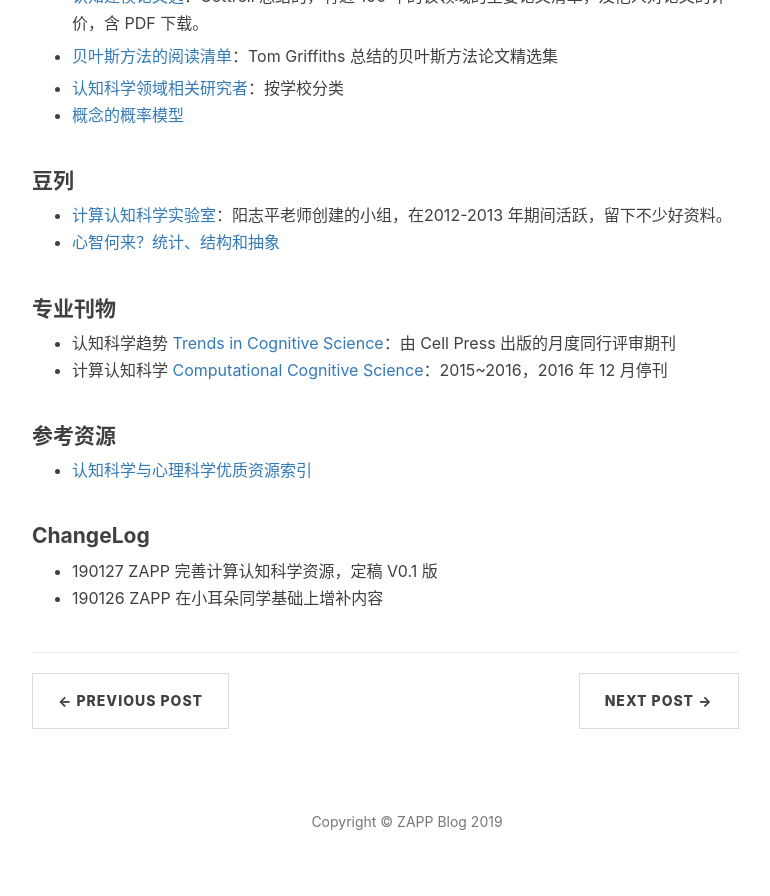
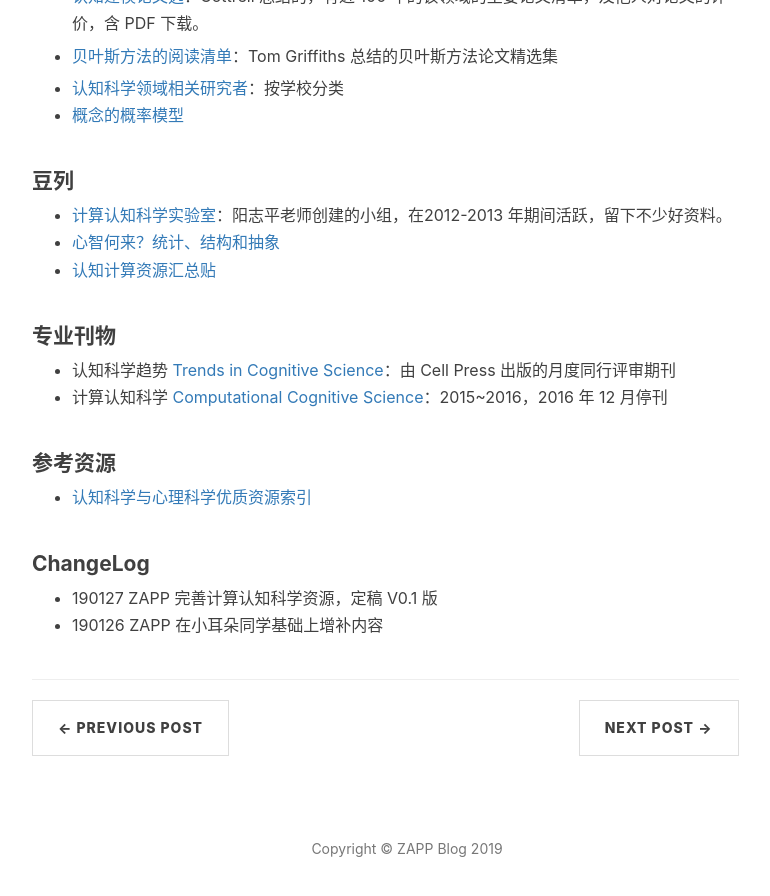
Before and after one commit to zapp926/blog, a Jekyll site: the page built from _posts/2019-01-27-ccogci.md, in a window 1280 px wide and 900 px high, scrolled down 3652 px. Shown: the top 896 px of the window, without its empty margins (233-1003 px from the left). Built offline with Jekyll 4.4.1, drawn with Linux system fonts in a browser that asks for light colours; nearby versions of some CDN libraries; comment, search, counter and statistics services are not loaded.

Commit message:
change content

```diff
--- a/_posts/2019-01-27-ccogci.md
+++ b/_posts/2019-01-27-ccogci.md
@@ -121,6 +121,7 @@ tags:
 #### 豆列
 * [计算认知科学实验室](https://www.douban.com/group/391831/)：阳志平老师创建的小组，在2012-2013 年期间活跃，留下不少好资料。
 * [心智何来？统计、结构和抽象](https://www.douban.com/group/topic/28366354/?author=1)
+* [认知计算资源汇总贴](https://www.douban.com/group/topic/28379190/)
 
 #### 专业刊物
 * 认知科学趋势 [Trends in Cognitive Science](https://www.sciencedirect.com/journal/trends-in-cognitive-sciences?aims-and-scope=true)：由 Cell Press 出版的月度同行评审期刊
```
